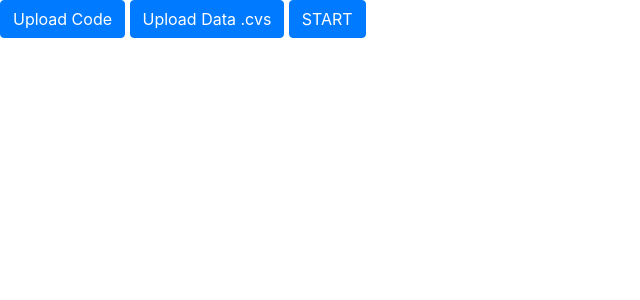
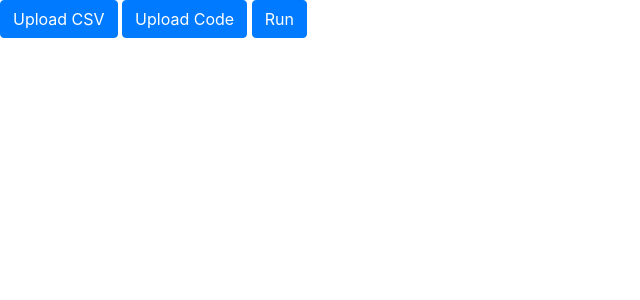
Before and after one commit to L0xGames/MLV, a Flask app: page / in a window 1280 px wide. Shown: the part 56-356 px from the top of the page, without its empty margins (0-640 px from the left). Run offline with Flask 2, Linux system fonts and the light colour scheme; some libraries are stand-ins or nearby versions.

Commit message:
Uploadfunktion implementiert

```diff
--- a/app.py
+++ b/app.py
@@ -1,11 +1,17 @@
-from flask import Flask,render_template
+import os
+
+from flask import Flask, render_template, request
 
 app = Flask(__name__)
 
 
-@app.route('/')
+@app.route('/', methods=["GET", "POST"])
 def hello_world():
-    return render_template('home.html', title='Home')
+    if request.method == "POST":
+        file = request.files["file"]
+        file.save(os.path.join("uploads", file.filename))
+        return render_template("home.html")
+    return render_template('home.html')
 
 
 if __name__ == '__main__':
--- a/templates/home.html
+++ b/templates/home.html
@@ -11,12 +11,47 @@
     <title>MLV</title>
   </head>
   <body>
-    <nav class="navbar navbar-dark bg-dark">
+    <nav class="navbar navbar-dark bg-dark navbar-fixed-top">
   <a class="navbar-brand" href="#">Machine Learning Visualization</a>
 </nav>
-    <button class="btn btn-primary" type="submit">Upload Code</button>
-    <button class="btn btn-primary" type="submit">Upload Data .cvs</button>
-    <button class="btn btn-primary" type="submit">START</button>
+<!-- html hat eine Eingebaute upload funktion. Die sieht aber hässlich aus.
+Das ganze besteht aus der form method... und den beiden inputs "file" und "submit", wobei file den filebrowser öffnet
+und submit den upload vollendet. Mit hidden="hidden" verstecken wir den Kram einfach. Die 3 Buttons hatten wir ja schon. Unten wird im Skript Teil dann mit einem EventListener
+bei einem Klick auf unsere Buttons ein Klick auf den tatsächlichen Button simuliert. Jeweil für CSV und Code. Wenn eine Datei
+im Filebrowser ausgewählt wurde, ändert sich der "value" von dem tatsächlichen Button. Dadurch weiß man, dass man jetzt die Datei
+durch einen simulierten Klick auf den Submit button in den uploads Ordner schicken kann, was in app.py geschieht-->
+
+    <form method="post" enctype="multipart/form-data">
+        <input type="file" name="file" id="real-file" hidden="hidden"/>
+        <input type="submit" id="sub-file" hidden="hidden"/>
+
+        <button type="button" class="btn btn-primary" id="custom-csvbtn">Upload CSV</button>
+        <button type="button" class="btn btn-primary" id="custom-codebtn">Upload Code</button>
+        <button type="button" class="btn btn-primary" id="custom-runbtn">Run</button>
+    </form>
+
+    <script type="text/javascript">
+        const realBtn = document.getElementById("real-file");
+        const customCSVBtn = document.getElementById("custom-csvbtn");
+        const customCodeBtn = document.getElementById("custom-codebtn");
+
+        const realSubBtn = document.getElementById("sub-file");
+
+        customCSVBtn.addEventListener("click", function(){
+            realBtn.click();
+        });
+
+        customCodeBtn.addEventListener("click", function(){
+            realBtn.click();
+        });
+
+
+        realBtn.addEventListener("change", function () {
+            if(realBtn.value){
+                realSubBtn.click()
+            }
+        });
+    </script>
 
     <!-- Optional JavaScript -->
     <!-- jQuery first, then Popper.js, then Bootstrap JS -->
--- /dev/null
+++ b/uploads/demo.py
@@ -0,0 +1 @@
+print("Hallo Welt")
```
